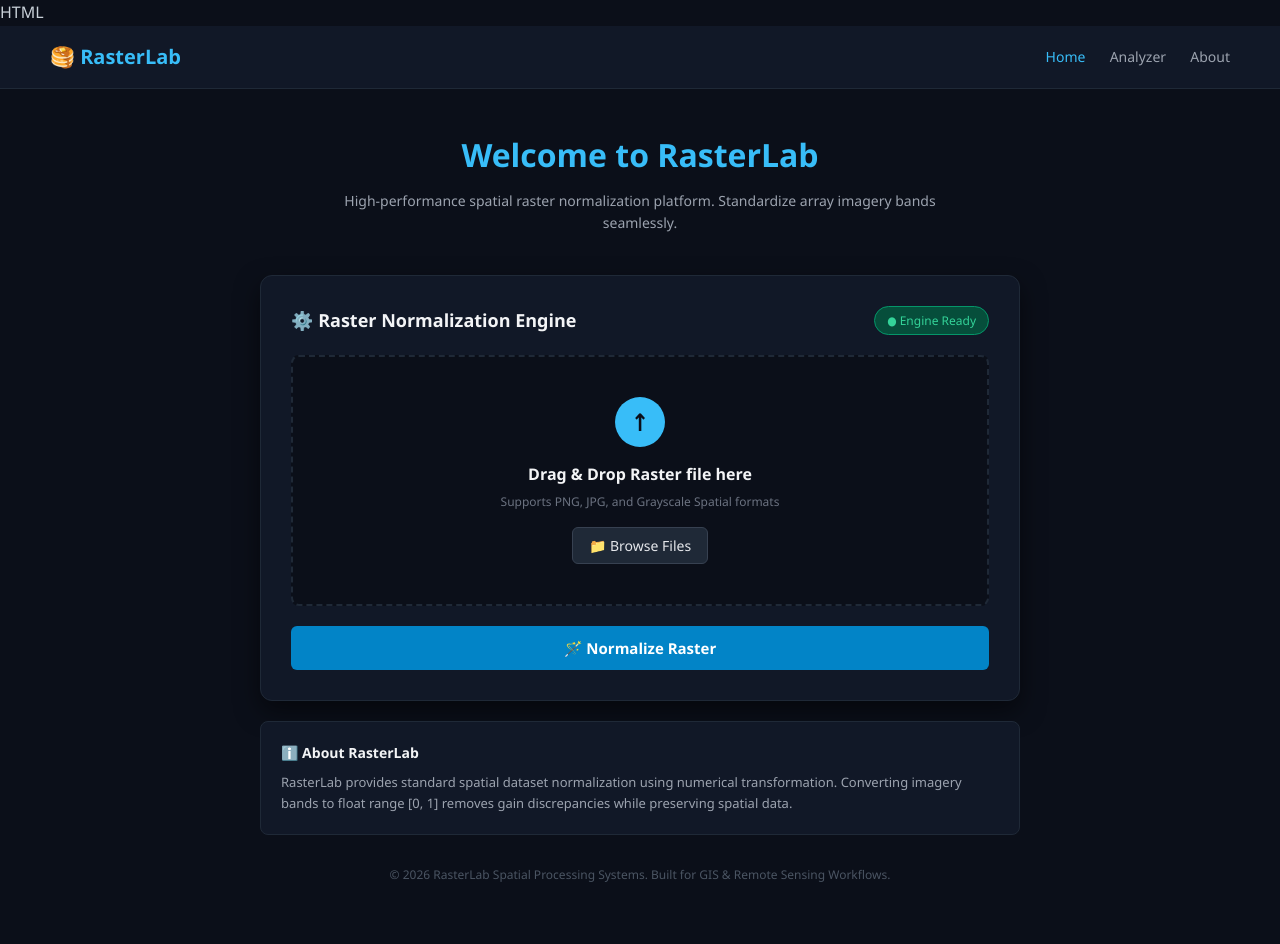
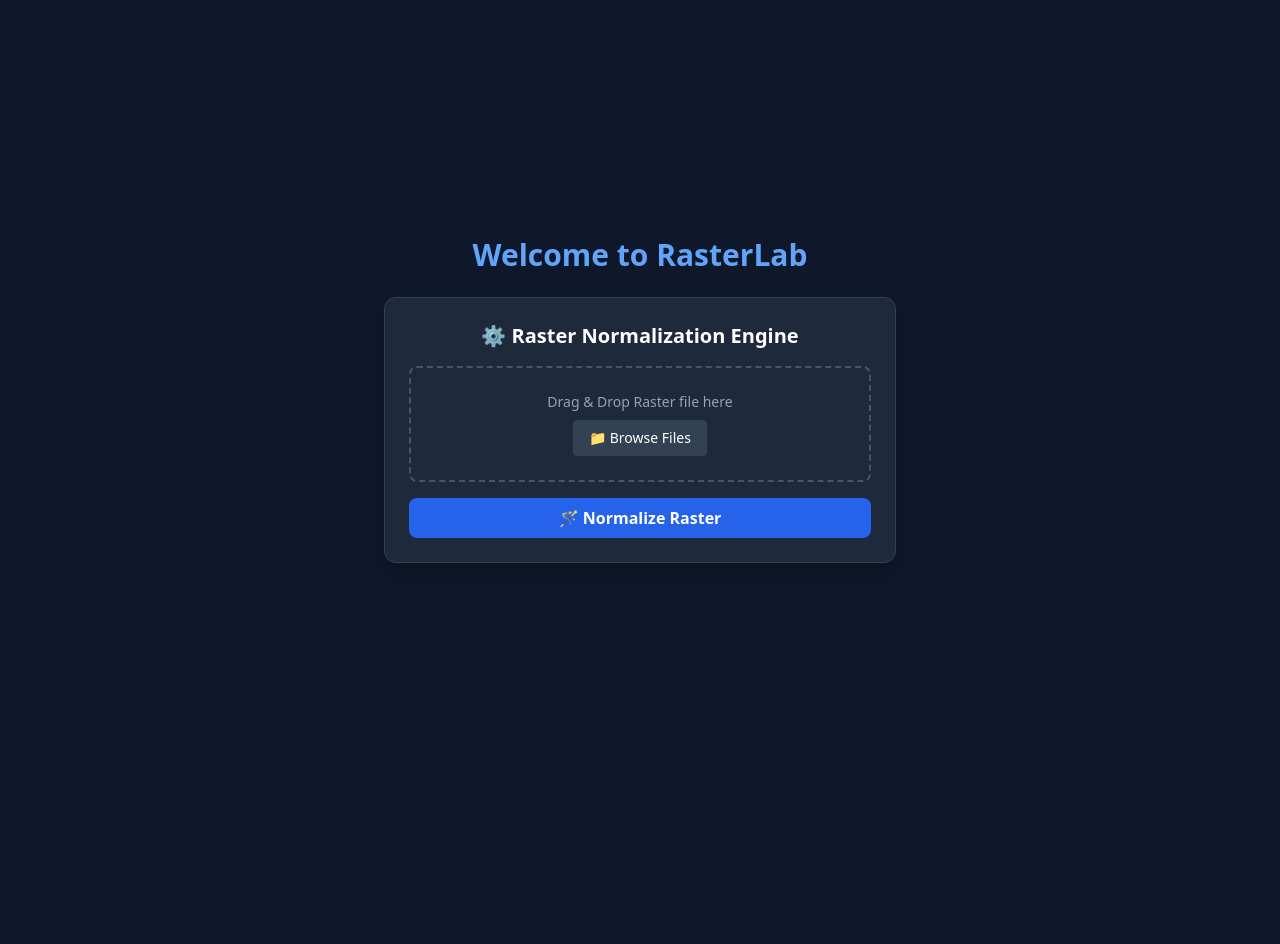
Before and after one commit to isratjahanprema9-bit/image-normalization-app, a Flask app: page / in a window 1280 px wide. After the commit the page ends 563 px from the top, so only its background shows below. Run offline with Flask 3, Linux system fonts and the light colour scheme; some libraries are stand-ins or nearby versions.

Commit message:
Update index.html

```diff
--- a/templates/index.html
+++ b/templates/index.html
@@ -1,122 +1,61 @@
-HTML
 <!DOCTYPE html>
 <html lang="en">
 <head>
     <meta charset="UTF-8">
     <meta name="viewport" content="width=device-width, initial-scale=1.0">
-    <title>RasterLab - Modern Raster Data Analysis</title>
-    <style>
-        * { box-sizing: border-box; margin: 0; padding: 0; font-family: 'Segoe UI', Tahoma, Geneva, Verdana, sans-serif; }
-        body { background-color: #0b0f19; color: #c9d1d9; line-height: 1.6; }
+    <title>RasterLab - Image Normalization</title>
+    <script src="https://cdn.tailwindcss.com"></script>
+</head>
+<body class="bg-slate-900 text-white min-h-screen p-8 flex flex-col items-center justify-center">
 
-        /* Navbar */
-        nav { background: #111827; display: flex; justify-content: space-between; align-items: center; padding: 15px 50px; border-bottom: 1px solid #1f2937; }
-        .logo { color: #38bdf8; font-size: 20px; font-weight: bold; display: flex; align-items: center; gap: 8px; }
-        .nav-links a { color: #9ca3af; text-decoration: none; margin-left: 20px; font-size: 14px; }
-        .nav-links a.active { color: #38bdf8; }
+    <h1 class="text-3xl font-bold mb-6 text-blue-400">Welcome to RasterLab</h1>
 
-        /* Hero */
-        .hero { text-align: center; padding: 40px 20px 20px; }
-        .hero h1 { color: #38bdf8; font-size: 32px; margin-bottom: 10px; }
-        .hero p { color: #9ca3af; max-width: 600px; margin: 0 auto 20px; font-size: 14px; }
+    <div class="bg-slate-800 p-6 rounded-xl shadow-lg border border-slate-700 w-full max-w-lg text-center">
+        <h2 class="text-xl font-semibold mb-4">⚙️ Raster Normalization Engine</h2>
 
-        /* Main Card */
-        .container { max-width: 800px; margin: 0 auto 40px; padding: 0 20px; }
-        .card { background: #111827; border: 1px solid #1f2937; border-radius: 12px; padding: 30px; box-shadow: 0 10px 25px rgba(0,0,0,0.5); }
-        .card-header { display: flex; justify-content: space-between; align-items: center; margin-bottom: 20px; }
-        .card-title { color: #f3f4f6; font-size: 18px; font-weight: 600; }
-        .badge { background: #064e3b; color: #34d399; padding: 4px 12px; border-radius: 20px; font-size: 12px; border: 1px solid #059669; }
+        <form action="/normalize" method="POST" enctype="multipart/form-data" class="space-y-4">
+            <div class="border-2 border-dashed border-slate-600 rounded-lg p-6 flex flex-col items-center justify-center hover:border-blue-500 transition">
 
-        /* Dropzone */
-        .dropzone { border: 2px dashed #1f2937; border-radius: 8px; padding: 40px; text-align: center; background: #0b0f19; margin-bottom: 20px; }
-        .upload-icon { width: 50px; height: 50px; background: #38bdf8; border-radius: 50%; display: flex; align-items: center; justify-content: center; margin: 0 auto 15px; color: #0b0f19; font-size: 24px; font-weight: bold; }
-        .dropzone h3 { color: #f3f4f6; font-size: 16px; margin-bottom: 5px; }
-        .dropzone p { color: #6b7280; font-size: 12px; margin-bottom: 15px; }
+                <!-- Image Preview -->
+                <img id="image-preview" class="hidden max-h-48 rounded mb-3" alt="Preview">
+                <p id="file-name" class="text-sm text-slate-400 mb-2">Drag & Drop Raster file here</p>
 
-        /* Buttons */
-        .btn-file { background: #1f2937; color: #e5e7eb; border: 1px solid #374151; padding: 8px 16px; border-radius: 6px; cursor: pointer; font-size: 14px; }
-        .btn-submit { background: #0284c7; color: white; border: none; width: 100%; padding: 12px; border-radius: 6px; font-size: 15px; font-weight: 600; cursor: pointer; transition: 0.2s; }
-        .btn-submit:hover { background: #0369a1; }
+                <label class="bg-slate-700 hover:bg-slate-600 text-white px-4 py-2 rounded cursor-pointer text-sm">
+                    📁 Browse Files
+                    <input type="file" name="file" id="file-input" class="hidden" accept="image/*" required onchange="previewFile()">
+                </label>
+            </div>
 
-        /* Results */
-        .stats-grid { display: flex; gap: 15px; margin-top: 25px; }
-        .stat-box { flex: 1; background: #0b0f19; padding: 15px; border-radius: 6px; border: 1px solid #1f2937; text-align: center; }
-        .stat-box h4 { color: #9ca3af; font-size: 12px; font-weight: normal; }
-        .stat-box p { color: #38bdf8; font-size: 18px; font-weight: bold; margin-top: 5px; }
+            <button type="submit" class="w-full bg-blue-600 hover:bg-blue-500 text-white font-semibold py-2 rounded-lg transition">
+                🪄 Normalize Raster
+            </button>
+        </form>
 
-        .gallery { display: flex; gap: 20px; margin-top: 20px; }
-        .img-box { flex: 1; background: #0b0f19; border-radius: 6px; padding: 10px; border: 1px solid #1f2937; text-align: center; }
-        .img-box img { width: 100%; border-radius: 4px; height: 200px; object-fit: cover; }
-        .img-box h5 { color: #9ca3af; margin-bottom: 8px; font-size: 13px; }
-
-        /* Info & Footer */
-        .info-card { background: #111827; border: 1px solid #1f2937; border-radius: 8px; padding: 20px; margin-top: 20px; }
-        .info-card h4 { color: #f3f4f6; margin-bottom: 8px; font-size: 14px; }
-        .info-card p { color: #9ca3af; font-size: 13px; }
-        footer { text-align: center; color: #4b5563; font-size: 12px; margin-top: 30px; padding-bottom: 20px; }
-    </style>
-</head>
-<body>
-
-    <nav>
-        <div class="logo">🥞 RasterLab</div>
-        <div class="nav-links">
-            <a href="#" class="active">Home</a>
-            <a href="#">Analyzer</a>
-            <a href="#">About</a>
+        <!-- Normalized Output Result -->
+        {% if result_image %}
+        <div class="mt-6 p-4 bg-slate-900 rounded-lg border border-slate-700">
+            <h3 class="text-green-400 font-semibold mb-2">✅ Normalized Result:</h3>
+            <img src="{{ result_image }}" class="w-full max-h-64 object-contain rounded" alt="Normalized Result">
         </div>
-    </nav>
-
-    <div class="hero">
-        <h1>Welcome to RasterLab</h1>
-        <p>High-performance spatial raster normalization platform. Standardize array imagery bands seamlessly.</p>
+        {% endif %}
     </div>
 
-    <div class="container">
-        <div class="card">
-            <div class="card-header">
-                <div class="card-title">⚙️ Raster Normalization Engine</div>
-                <div class="badge">● Engine Ready</div>
-            </div>
+    <script>
+        function previewFile() {
+            const input = document.getElementById('file-input');
+            const preview = document.getElementById('image-preview');
+            const fileName = document.getElementById('file-name');
 
-            <form method="POST" enctype="multipart/form-data">
-                <div class="dropzone">
-                    <div class="upload-icon">↑</div>
-                    <h3>Drag & Drop Raster file here</h3>
-                    <p>Supports PNG, JPG, and Grayscale Spatial formats</p>
-                    <input type="file" name="file" id="fileInput" required style="display: none;">
-                    <button type="button" class="btn-file" onclick="document.getElementById('fileInput').click()">📁 Browse Files</button>
-                </div>
-                <button type="submit" class="btn-submit">🪄 Normalize Raster</button>
-            </form>
-
-            {% if original %}
-            <div class="stats-grid">
-                <div class="stat-box"><h4>Original Min</h4><p>{{ min }}</p></div>
-                <div class="stat-box"><h4>Original Max</h4><p>{{ max }}</p></div>
-                <div class="stat-box"><h4>Normalized Range</h4><p>[0.0, 1.0]</p></div>
-            </div>
-
-            <div class="gallery">
-                <div class="img-box">
-                    <h5>Original Raster</h5>
-                    <img src="/uploads/{{ original }}">
-                </div>
-                <div class="img-box">
-                    <h5>Normalized Raster</h5>
-                    <img src="/uploads/{{ normalized }}">
-                </div>
-            </div>
-            {% endif %}
-        </div>
-
-        <div class="info-card">
-            <h4>ℹ️ About RasterLab</h4>
-            <p>RasterLab provides standard spatial dataset normalization using numerical transformation. Converting imagery bands to float range [0, 1] removes gain discrepancies while preserving spatial data.</p>
-        </div>
-
-        <footer>© 2026 RasterLab Spatial Processing Systems. Built for GIS & Remote Sensing Workflows.</footer>
-    </div>
-
+            if (input.files && input.files[0]) {
+                const reader = new FileReader();
+                reader.onload = function(e) {
+                    preview.src = e.target.result;
+                    preview.classList.remove('hidden');
+                    fileName.textContent = input.files[0].name;
+                }
+                reader.readAsDataURL(input.files[0]);
+            }
+        }
+    </script>
 </body>
 </html>
```
